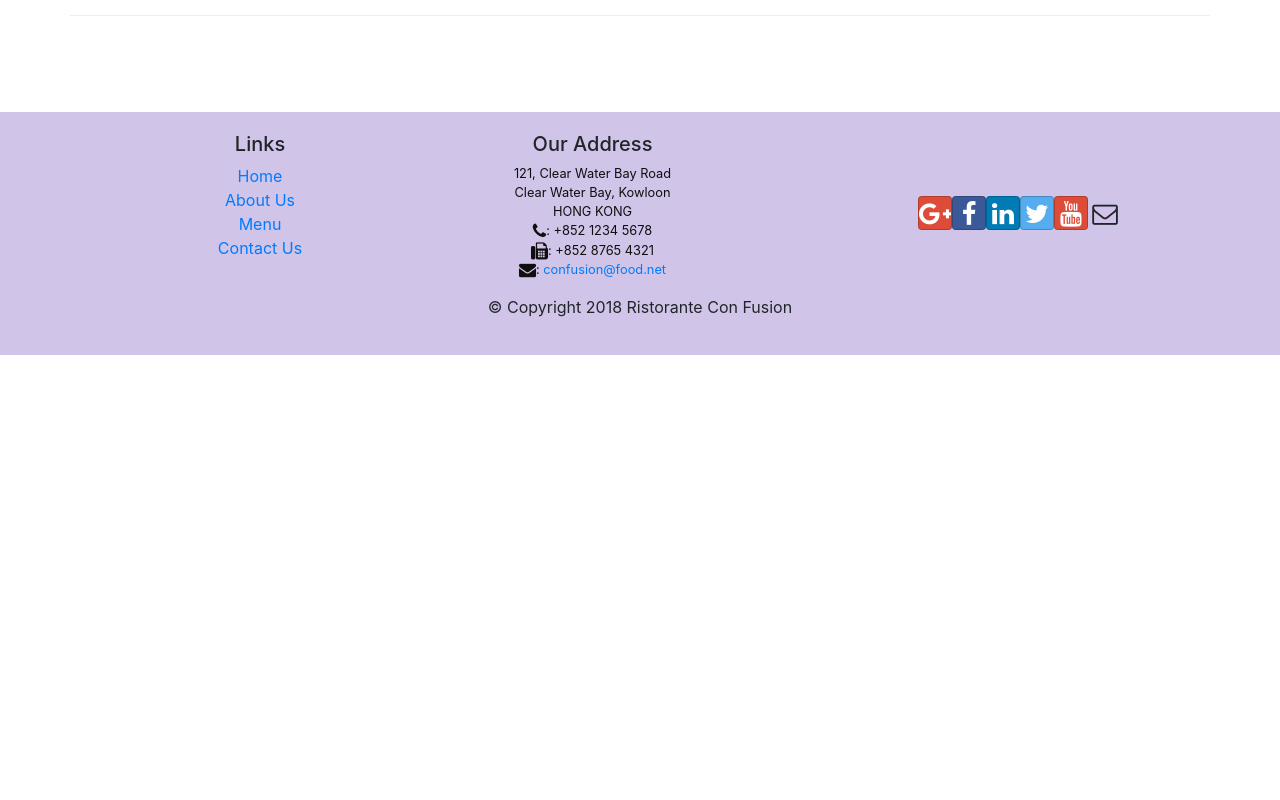
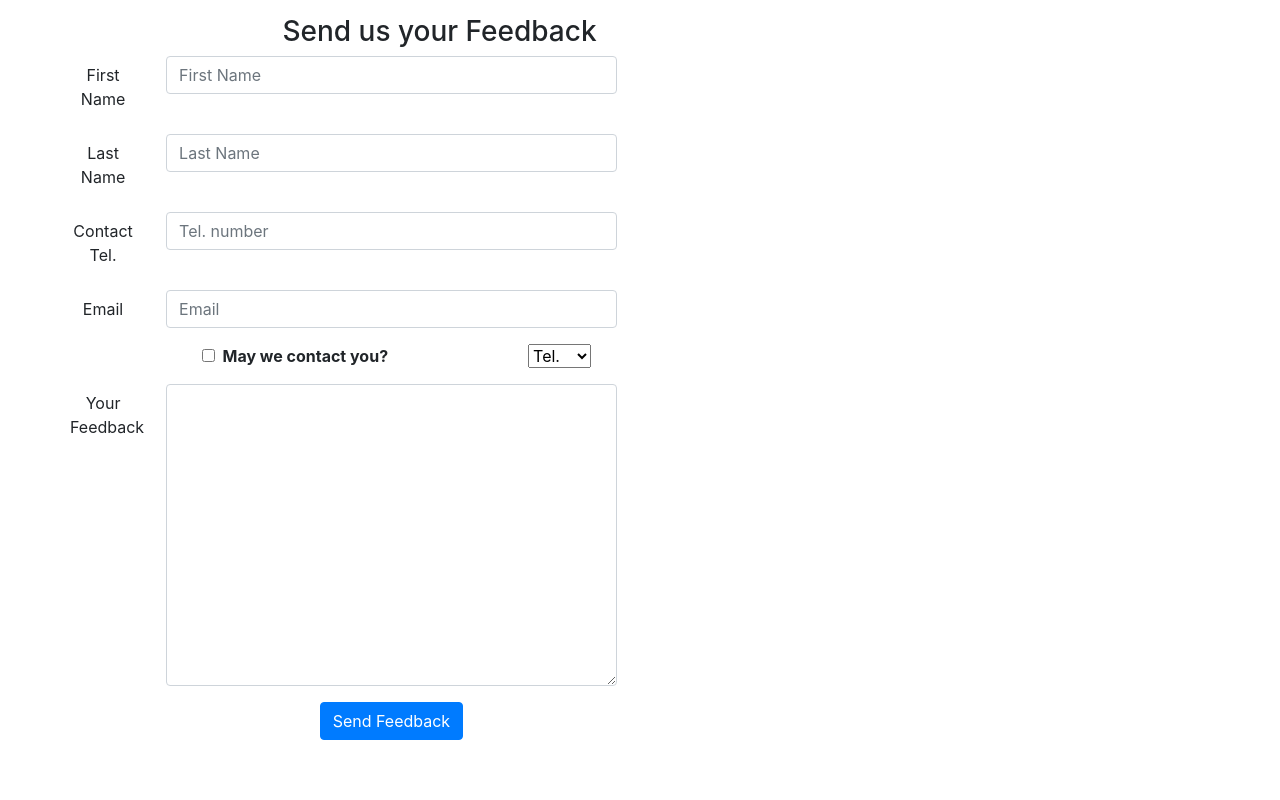
Before and after one commit to phongdang1/git-test, a React (Create React App) app in the folder my-app/: page /contactus in a window 1280 px wide. Shown: the part 660-1460 px from the top of the page. Before the commit the page ends 1015 px from the top, so only its background shows below. Built offline with nearby package versions, Linux system fonts and the light colour scheme.

Commit message:
Controlled Forms

```diff
--- a/my-app/package.json
+++ b/my-app/package.json
@@ -14,6 +14,7 @@
     "react-dom": "^18.2.0",
     "react-router-dom": "^4.2.2",
     "react-scripts": "5.0.1",
+    "reactstrap": "^9.2.0",
     "web-vitals": "^2.1.4"
   },
   "scripts": {
--- a/my-app/src/Components/ContactComponent.js
+++ b/my-app/src/Components/ContactComponent.js
@@ -1,9 +1,49 @@
 /* eslint-disable jsx-a11y/anchor-is-valid */
-import React from 'react';
-import { Breadcrumb, BreadcrumbItem } from 'reactstrap';
+import React, { Component } from 'react';
+import { Breadcrumb, BreadcrumbItem,
+            Button, Form, FormGroup, Label, Input, Col } from 'reactstrap';
 import { Link } from 'react-router-dom';
 
-function Contact(props) {
+
+      class Contact extends Component {
+
+            constructor(props) {
+                super(props);
+
+                this.state = {
+                    firstname: '',
+                    lastname: '',
+                    telnum: '',
+                    email: '',
+                    agree: false,
+                    contactType: 'Tel.',
+                    message: ''
+                };
+
+                this.handleInputChange = this.handleInputChange.bind(this);
+                this.handleSubmit = this.handleSubmit.bind(this);
+
+            }
+
+            handleInputChange(event) {
+                const target = event.target;
+                const value = target.type === 'checkbox' ? target.checked : target.value;
+                const name = target.name;
+
+                this.setState({
+                  [name]: value
+                });
+            }
+
+            handleSubmit(event) {
+                console.log('Current State is: ' + JSON.stringify(this.state));
+                alert('Current State is: ' + JSON.stringify(this.state));
+                event.preventDefault();
+            }
+
+
+
+render(){
     return(
         <div className="container">
             <div className="row row-content">
@@ -43,9 +83,93 @@
                         <a role="button" className="btn btn-success" href="mailto:confusion@food.net"><i className="fa fa-envelope-o"></i> Email</a>
                     </div>
                 </div>
+                <div className="row row-content">
+                   <div className="col-12">
+                      <h3>Send us your Feedback</h3>
+                   </div>
+                    <div className="col-12 col-md-9">
+                        <Form onSubmit={this.handleSubmit}>
+                            <FormGroup row>
+                                <Label htmlFor="firstname" md={2}>First Name</Label>
+                                <Col md={10}>
+                                    <Input type="text" id="firstname" name="firstname"
+                                        placeholder="First Name"
+                                        value={this.state.firstname}
+                                        onChange={this.handleInputChange} />
+                                </Col>
+                            </FormGroup>
+                            <FormGroup row>
+                                <Label htmlFor="lastname" md={2}>Last Name</Label>
+                                <Col md={10}>
+                                    <Input type="text" id="lastname" name="lastname"
+                                        placeholder="Last Name"
+                                        value={this.state.lastname}
+                                        onChange={this.handleInputChange} />
+                                </Col>
+                            </FormGroup>
+                            <FormGroup row>
+                            <Label htmlFor="telnum" md={2}>Contact Tel.</Label>
+                                <Col md={10}>
+                                    <Input type="tel" id="telnum" name="telnum"
+                                        placeholder="Tel. number"
+                                        value={this.state.telnum}
+                                        onChange={this.handleInputChange} />
+                                </Col>
+                            </FormGroup>
+                            <FormGroup row>
+                                <Label htmlFor="email" md={2}>Email</Label>
+                                <Col md={10}>
+                                    <Input type="email" id="email" name="email"
+                                        placeholder="Email"
+                                        value={this.state.email}
+                                        onChange={this.handleInputChange} />
+                                </Col>
+                            </FormGroup>
+                            <FormGroup row>
+                                <Col md={{size: 6, offset: 2}}>
+                                    <FormGroup check>
+                                        <Label check>
+                                            <Input type="checkbox"
+                                                name="agree"
+                                                checked={this.state.agree}
+                                                onChange={this.handleInputChange} /> {' '}
+                                            <strong>May we contact you?</strong>
+                                        </Label>
+                                    </FormGroup>
+                                </Col>
+                                <Col md={{size: 3, offset: 1}}>
+                                    <Input type="select" name="contactType"
+                                            value={this.state.contactType}
+                                            onChange={this.handleInputChange}>
+                                        <option>Tel.</option>
+                                        <option>Email</option>
+                                    </Input>
+                                </Col>
+                            </FormGroup>
+                            <FormGroup row>
+                                <Label htmlFor="message" md={2}>Your Feedback</Label>
+                                <Col md={10}>
+                                    <Input type="textarea" id="message" name="message"
+                                        rows="12"
+                                        value={this.state.message}
+                                        onChange={this.handleInputChange}></Input>
+                                </Col>
+                            </FormGroup>
+                            <FormGroup row>
+                                <Col md={{size: 10, offset: 2}}>
+                                    <Button type="submit" color="primary">
+                                        Send Feedback
+                                    </Button>
+                                </Col>
+                            </FormGroup>
+                        </Form>
+                    </div>
+               </div>
+
             </div>
         </div>
     );
 }
 
+}
 export default Contact;
--- a/my-app/src/Components/MainComponent.js
+++ b/my-app/src/Components/MainComponent.js
@@ -8,7 +8,7 @@
 import { COMMENTS } from '../shared/comments';
 import { PROMOTIONS } from '../shared/promotions';
 import { LEADERS } from '../shared/leaders';
-import Contact from './ContactComponent';
+import Contact from '../components/ContactComponent';
 
 import { Switch, Route, Redirect } from 'react-router-dom';
 class Main extends Component {
```
Also changed, not shown: my-app/src/Components/ContactComponentV2.js (added, +53 -0 lines), 1 other file (tests, documents, lock files or other folders).
